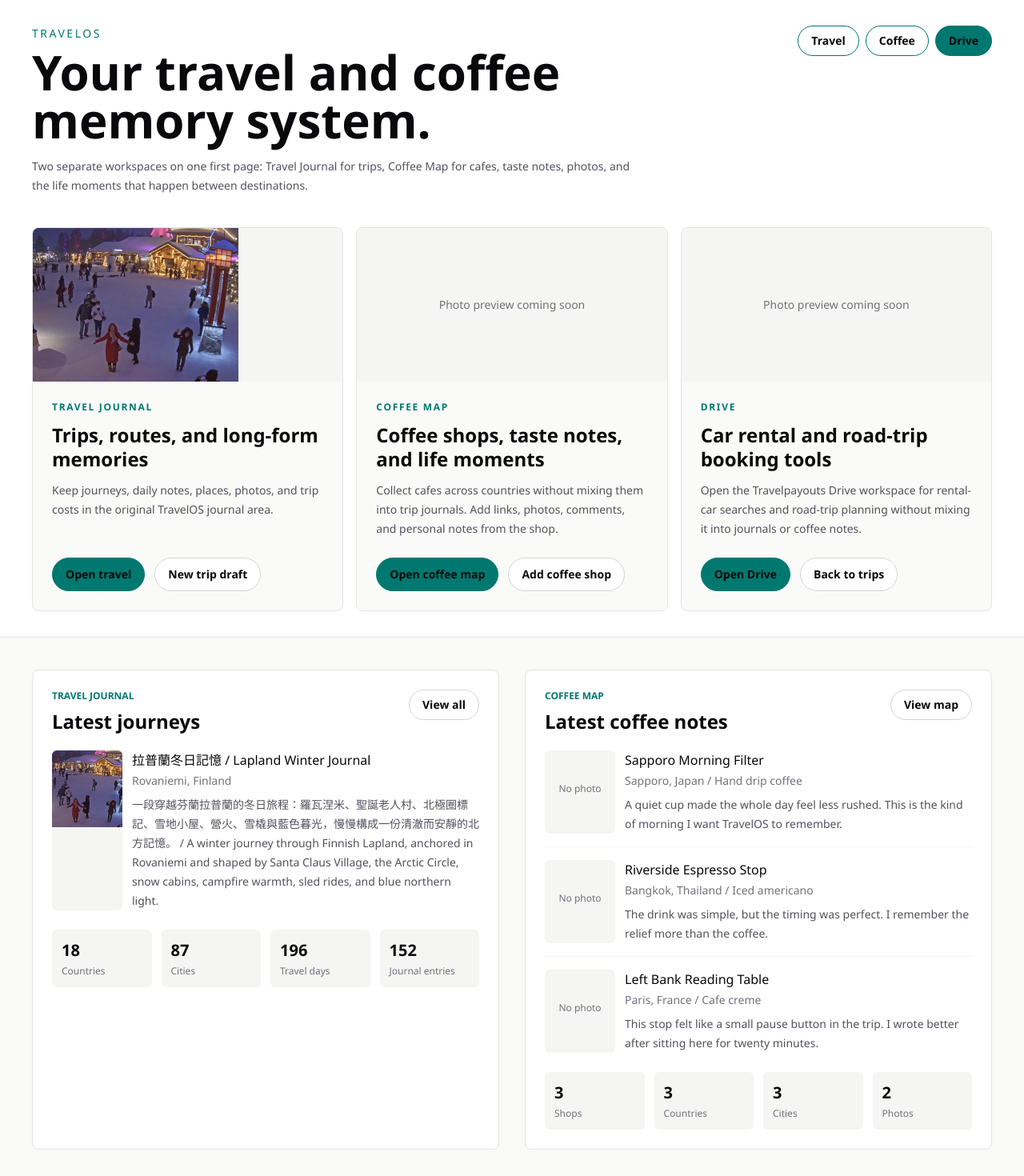
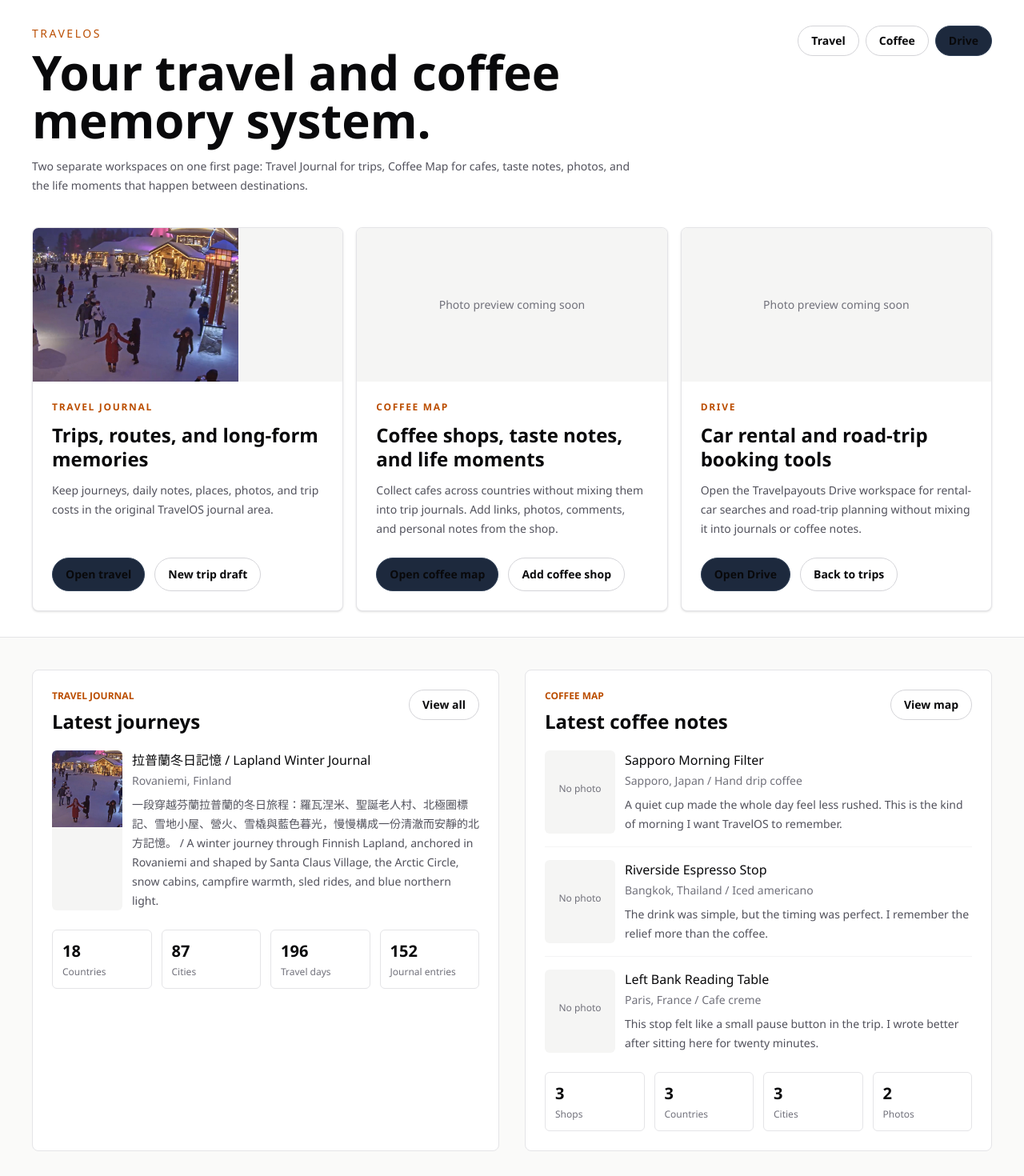
Before and after one commit to c8vzn4ym5g-ai/travelos2, a Next.js app: page / in a window 1280 px wide. Shown: the top 1470 px of the page at 80% size. Built offline with nearby package versions, Linux system fonts and the light colour scheme.

Commit message:
Soften homepage box colors

```diff
--- a/app/page.tsx
+++ b/app/page.tsx
@@ -82,7 +82,7 @@ function SessionCard({
   title: string;
 }) {
   return (
-    <article className="flex min-h-80 flex-col overflow-hidden rounded-lg border border-zinc-200 bg-stone-50">
+    <article className="flex min-h-80 flex-col overflow-hidden rounded-lg border border-zinc-200 bg-white shadow-sm">
       <Link className="group grid h-48 grid-cols-3 gap-1 bg-stone-100" href={href}>
         {photos.length > 0 ? (
           photos.slice(0, 3).map((photo, index) => (
@@ -99,11 +99,11 @@ function SessionCard({
         )}
       </Link>
       <div className="flex flex-1 flex-col p-6">
-        <p className="text-xs font-semibold uppercase tracking-[0.14em] text-teal-700">{eyebrow}</p>
+        <p className="text-xs font-semibold uppercase tracking-[0.14em] text-amber-700">{eyebrow}</p>
         <h2 className="mt-3 text-2xl font-semibold leading-tight text-zinc-950">{title}</h2>
         <p className="mt-3 flex-1 text-sm leading-6 text-zinc-600">{description}</p>
         <div className="mt-6 flex flex-wrap gap-3">
-          <Link className="rounded-full border border-teal-700 bg-teal-700 px-4 py-2.5 text-center text-sm font-semibold text-white" href={href}>
+          <Link className="rounded-full border border-slate-700 bg-slate-800 px-4 py-2.5 text-center text-sm font-semibold text-white" href={href}>
             {action}
           </Link>
           <Link className="rounded-full border border-zinc-300 bg-white px-4 py-2.5 text-center text-sm font-semibold text-zinc-950" href={secondaryHref}>
@@ -209,7 +209,7 @@ export default async function Home() {
         <div className="mx-auto flex max-w-7xl flex-col gap-10 px-6 py-8 lg:px-10">
           <nav className="flex flex-col gap-6 sm:flex-row sm:items-start sm:justify-between">
             <div>
-              <p className="text-sm font-medium uppercase tracking-[0.18em] text-teal-700">TravelOS</p>
+              <p className="text-sm font-medium uppercase tracking-[0.18em] text-amber-700">TravelOS</p>
               <h1 className="mt-2 max-w-4xl text-4xl font-semibold tracking-normal text-zinc-950 sm:text-6xl">
                 Your travel and coffee memory system.
               </h1>
@@ -219,13 +219,13 @@ export default async function Home() {
               </p>
             </div>
             <div className="flex flex-wrap gap-2">
-              <Link className="rounded-full border border-teal-700 bg-white px-4 py-2 text-sm font-semibold text-teal-800" href="/trips">
+              <Link className="rounded-full border border-zinc-300 bg-white px-4 py-2 text-sm font-semibold text-zinc-800" href="/trips">
                 Travel
               </Link>
-              <Link className="rounded-full border border-teal-700 bg-white px-4 py-2 text-sm font-semibold text-teal-800" href="/coffee">
+              <Link className="rounded-full border border-zinc-300 bg-white px-4 py-2 text-sm font-semibold text-zinc-800" href="/coffee">
                 Coffee
               </Link>
-              <Link className="rounded-full border border-teal-700 bg-teal-700 px-4 py-2 text-sm font-semibold text-white" href="/drive">
+              <Link className="rounded-full border border-slate-700 bg-slate-800 px-4 py-2 text-sm font-semibold text-white" href="/drive">
                 Drive
               </Link>
             </div>
@@ -241,7 +241,7 @@ export default async function Home() {
         <div className="rounded-lg border border-zinc-200 bg-white p-6">
           <div className="flex flex-wrap items-start justify-between gap-4">
             <div>
-              <p className="text-xs font-semibold uppercase text-teal-700">Travel Journal</p>
+              <p className="text-xs font-semibold uppercase text-amber-700">Travel Journal</p>
               <h2 className="mt-2 text-2xl font-semibold">Latest journeys</h2>
             </div>
             <Link className="rounded-full border border-zinc-300 px-4 py-2 text-sm font-semibold text-zinc-950" href="/trips">
@@ -255,7 +255,7 @@ export default async function Home() {
           </div>
           <div className="mt-6 grid grid-cols-2 gap-3 sm:grid-cols-4">
             {travelStats.map((item) => (
-              <div className="rounded-md bg-stone-100 px-3 py-3" key={item.label}>
+              <div className="rounded-md border border-zinc-200 bg-white px-3 py-3" key={item.label}>
                 <p className="text-xl font-semibold">{item.value}</p>
                 <p className="mt-1 text-xs text-zinc-500">{item.label}</p>
               </div>
@@ -265,7 +265,7 @@ export default async function Home() {
         <div className="rounded-lg border border-zinc-200 bg-white p-6">
           <div className="flex flex-wrap items-start justify-between gap-4">
             <div>
-              <p className="text-xs font-semibold uppercase text-teal-700">Coffee Map</p>
+              <p className="text-xs font-semibold uppercase text-amber-700">Coffee Map</p>
               <h2 className="mt-2 text-2xl font-semibold">Latest coffee notes</h2>
             </div>
             <Link className="rounded-full border border-zinc-300 px-4 py-2 text-sm font-semibold text-zinc-950" href="/coffee">
@@ -278,19 +278,19 @@ export default async function Home() {
             ))}
           </div>
           <div className="mt-6 grid grid-cols-2 gap-3 sm:grid-cols-4">
-            <div className="rounded-md bg-stone-100 px-3 py-3">
+            <div className="rounded-md border border-zinc-200 bg-white px-3 py-3">
               <p className="text-xl font-semibold">{coffeeStats.shops}</p>
               <p className="mt-1 text-xs text-zinc-500">Shops</p>
             </div>
-            <div className="rounded-md bg-stone-100 px-3 py-3">
+            <div className="rounded-md border border-zinc-200 bg-white px-3 py-3">
               <p className="text-xl font-semibold">{coffeeStats.countries}</p>
               <p className="mt-1 text-xs text-zinc-500">Countries</p>
             </div>
-            <div className="rounded-md bg-stone-100 px-3 py-3">
+            <div className="rounded-md border border-zinc-200 bg-white px-3 py-3">
               <p className="text-xl font-semibold">{coffeeStats.cities}</p>
               <p className="mt-1 text-xs text-zinc-500">Cities</p>
             </div>
-            <div className="rounded-md bg-stone-100 px-3 py-3">
+            <div className="rounded-md border border-zinc-200 bg-white px-3 py-3">
               <p className="text-xl font-semibold">{coffeeStats.photos}</p>
               <p className="mt-1 text-xs text-zinc-500">Photos</p>
             </div>
```
